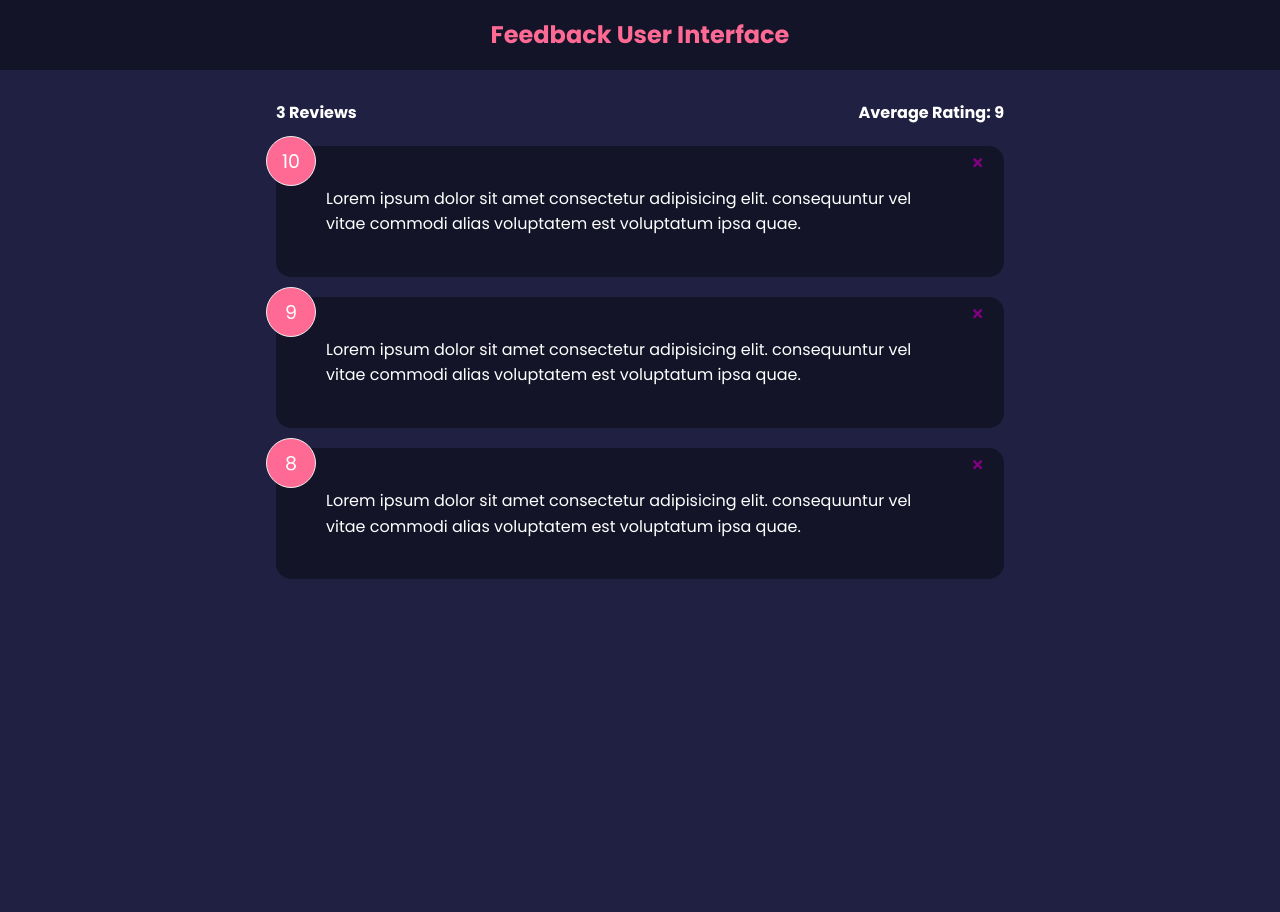
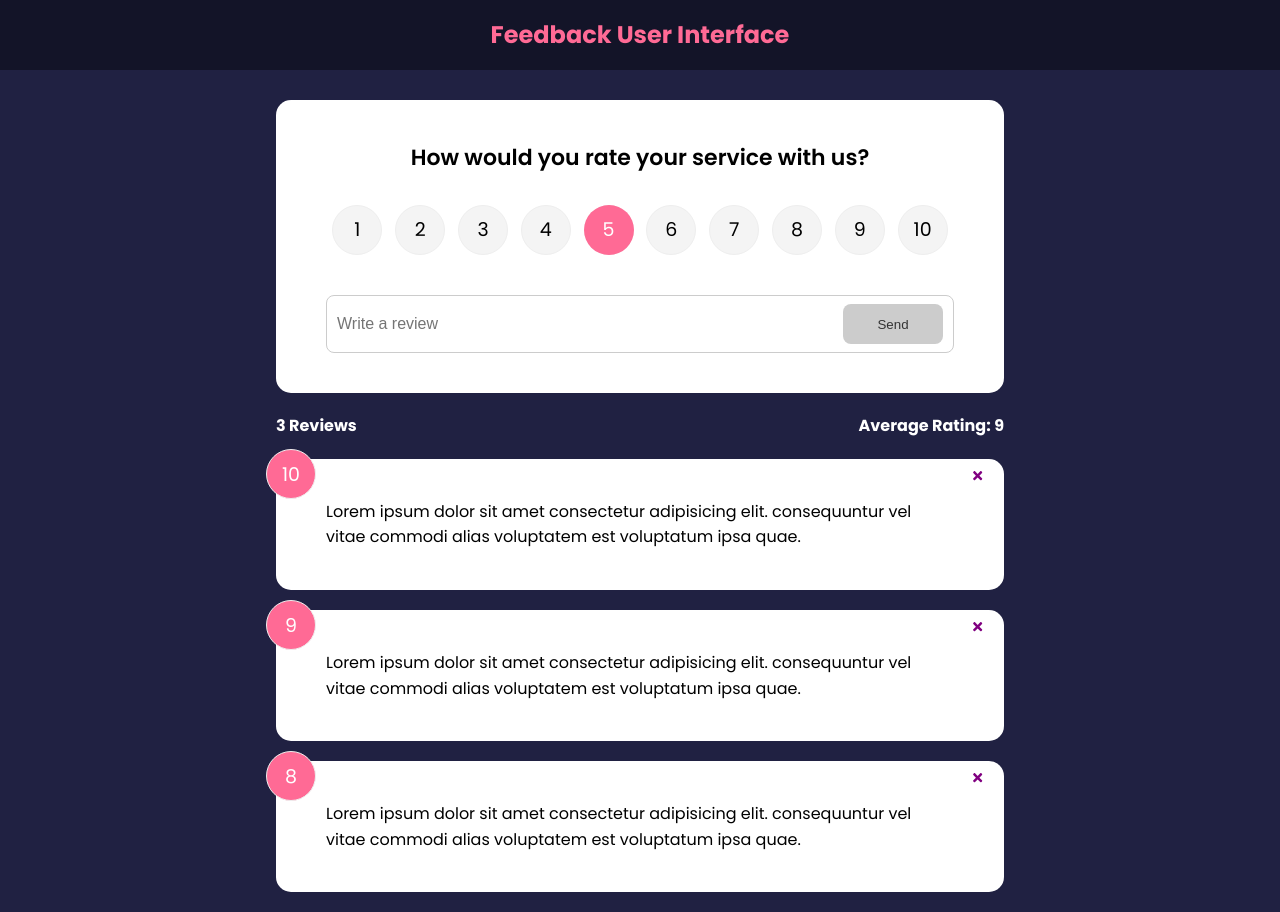
Before and after one commit to Mackowi/feedback-app, a React (Create React App) app: page / in a window 1280 px wide. Before the commit the page ends 800 px from the top, so only its background shows below. Built offline with nearby package versions, Linux system fonts and the light colour scheme.

Commit message:
added form, rating, animation

```diff
--- a/package.json
+++ b/package.json
@@ -6,10 +6,12 @@
     "@testing-library/jest-dom": "^5.16.5",
     "@testing-library/react": "^13.4.0",
     "@testing-library/user-event": "^13.5.0",
+    "framer-motion": "^4.1.17",
     "react": "^18.2.0",
     "react-dom": "^18.2.0",
     "react-icons": "^4.9.0",
     "react-scripts": "5.0.1",
+    "uuid": "^9.0.0",
     "web-vitals": "^2.1.4"
   },
   "scripts": {
--- a/src/App.js
+++ b/src/App.js
@@ -1,8 +1,10 @@
+import { v4 as uuidv4 } from 'uuid'
 import { useState } from 'react'
 import Header from './components/Header'
 import FeedbackList from './components/FeedbackList'
 import FeedbackData from './data/FeedbackData'
 import FeedbackStats from './components/FeedbackStats'
+import FeedbackForm from './components/FeedbackForm'
 
 function App() {
   const [feedback, setFeedback] = useState(FeedbackData)
@@ -13,10 +15,16 @@ function App() {
     }
   }
 
+  const addFeedback = (newFeedback) => {
+    newFeedback.id = uuidv4()
+    setFeedback([newFeedback, ...feedback])
+  }
+
   return (
     <>
       <Header />
       <div className='container'>
+        <FeedbackForm handleAdd={addFeedback} />
         <FeedbackStats feedback={feedback} />
         <FeedbackList feedback={feedback} handleDelete={deleteFeedback} />
       </div>
--- /dev/null
+++ b/src/components/FeedbackForm.jsx
@@ -0,0 +1,64 @@
+import { useState } from 'react'
+import Card from './shared/Card'
+import Button from './shared/Button'
+import RatingSelect from './RatingSelect'
+
+function FeedbackForm({ handleAdd }) {
+  const [text, setText] = useState('')
+  const [rating, setRating] = useState(10)
+  const [btnDisabled, setBtnDisabled] = useState(true)
+  const [message, setMessage] = useState('')
+
+  const handleTextChange = (e) => {
+    // empty message
+    if (text === '') {
+      setBtnDisabled(true)
+      setMessage(null)
+      // message too short (less than 10)
+    } else if (text !== '' && text.trim().length <= 10) {
+      setBtnDisabled(true)
+      setMessage('Text must be at least 10 characters')
+      // correct message
+    } else {
+      setBtnDisabled(false)
+      setMessage(null)
+    }
+    setText(e.target.value)
+  }
+
+  const handleSubmit = (e) => {
+    e.preventDefault()
+    if (text.trim().length > 10) {
+      const newFeedback = {
+        text,
+        rating,
+      }
+
+      handleAdd(newFeedback)
+      setText('')
+      setRating(10)
+    }
+  }
+
+  return (
+    <Card>
+      <form onSubmit={handleSubmit}>
+        <h2>How would you rate your service with us?</h2>
+        <RatingSelect select={(rating) => setRating(rating)} />
+        <div className='input-group'>
+          <input
+            onChange={handleTextChange}
+            type='text'
+            placeholder='Write a review'
+            value={text}
+          />
+          <Button type='submit' isDisabled={btnDisabled}>
+            Send
+          </Button>
+        </div>
+        {message && <div className='message'>{message}</div>}
+      </form>
+    </Card>
+  )
+}
+export default FeedbackForm
--- a/src/components/FeedbackItem.jsx
+++ b/src/components/FeedbackItem.jsx
@@ -4,7 +4,7 @@ import { FaTimes } from 'react-icons/fa'
 
 function FeedbackItem({ item, handleDelete }) {
   return (
-    <Card>
+    <Card reverse={false}>
       <div className='num-display'>{item.rating}</div>
       <button className='close' onClick={() => handleDelete(item.id)}>
         <FaTimes color='purple' />
--- a/src/components/FeedbackList.jsx
+++ b/src/components/FeedbackList.jsx
@@ -1,23 +1,46 @@
 import PropTypes from 'prop-types'
 import FeedbackItem from './FeedbackItem'
+import { motion, AnimatePresence } from 'framer-motion'
 
 function FeedbackList({ feedback, handleDelete }) {
   if (!feedback || feedback.length === 0) {
     return <p>No Feedback Yet</p>
   }
+
   return (
     <div className='feedback-list'>
-      {feedback.map((item) => (
-        <FeedbackItem key={item.id} item={item} handleDelete={handleDelete} />
-      ))}
+      <AnimatePresence>
+        {feedback.map((item) => (
+          <motion.div
+            key={item.id}
+            initial={{ opacity: 0 }}
+            animate={{ opacity: 1 }}
+            exit={{ opacity: 0 }}
+          >
+            <FeedbackItem
+              key={item.id}
+              item={item}
+              handleDelete={handleDelete}
+            />
+          </motion.div>
+        ))}
+      </AnimatePresence>
     </div>
   )
+  // without animation
+  // return (
+  //   <div className='feedback-list'>
+  //     {feedback.map((item) => (
+  //       <FeedbackItem key={item.id} item={item} handleDelete={handleDelete} />
+  //     ))}
+  //   </div>
+  // )
 }
 
 FeedbackList.propTypes = {
   feedback: PropTypes.arrayOf(
     PropTypes.shape({
-      id: PropTypes.number.isRequired,
+      id: PropTypes.oneOfType([PropTypes.string, PropTypes.number]).isRequired,
       text: PropTypes.string.isRequired,
       rating: PropTypes.number.isRequired,
     })
--- /dev/null
+++ b/src/components/RatingSelect.jsx
@@ -0,0 +1,127 @@
+import { useState } from 'react'
+
+function RatingSelect({ select }) {
+  const [selected, setSelected] = useState(5)
+
+  const handleChange = (e) => {
+    // + changes the string to number
+    setSelected(+e.currentTarget.value)
+    select(+e.currentTarget.value)
+  }
+
+  return (
+    <ul className='rating'>
+      <li>
+        <input
+          type='radio'
+          id='num1'
+          name='rating'
+          value='1'
+          onChange={handleChange}
+          checked={selected === 1}
+        />
+        <label htmlFor='num1'>1</label>
+      </li>
+      <li>
+        <input
+          type='radio'
+          id='num2'
+          name='rating'
+          value='2'
+          onChange={handleChange}
+          checked={selected === 2}
+        />
+        <label htmlFor='num2'>2</label>
+      </li>
+      <li>
+        <input
+          type='radio'
+          id='num3'
+          name='rating'
+          value='3'
+          onChange={handleChange}
+          checked={selected === 3}
+        />
+        <label htmlFor='num3'>3</label>
+      </li>
+      <li>
+        <input
+          type='radio'
+          id='num4'
+          name='rating'
+          value='4'
+          onChange={handleChange}
+          checked={selected === 4}
+        />
+        <label htmlFor='num4'>4</label>
+      </li>
+      <li>
+        <input
+          type='radio'
+          id='num5'
+          name='rating'
+          value='5'
+          onChange={handleChange}
+          checked={selected === 5}
+        />
+        <label htmlFor='num5'>5</label>
+      </li>
+      <li>
+        <input
+          type='radio'
+          id='num6'
+          name='rating'
+          value='6'
+          onChange={handleChange}
+          checked={selected === 6}
+        />
+        <label htmlFor='num6'>6</label>
+      </li>
+      <li>
+        <input
+          type='radio'
+          id='num7'
+          name='rating'
+          value='7'
+          onChange={handleChange}
+          checked={selected === 7}
+        />
+        <label htmlFor='num7'>7</label>
+      </li>
+      <li>
+        <input
+          type='radio'
+          id='num8'
+          name='rating'
+          value='8'
+          onChange={handleChange}
+          checked={selected === 8}
+        />
+        <label htmlFor='num8'>8</label>
+      </li>
+      <li>
+        <input
+          type='radio'
+          id='num9'
+          name='rating'
+          value='9'
+          onChange={handleChange}
+          checked={selected === 9}
+        />
+        <label htmlFor='num9'>9</label>
+      </li>
+      <li>
+        <input
+          type='radio'
+          id='num10'
+          name='rating'
+          value='10'
+          onChange={handleChange}
+          checked={selected === 10}
+        />
+        <label htmlFor='num10'>10</label>
+      </li>
+    </ul>
+  )
+}
+export default RatingSelect
--- /dev/null
+++ b/src/components/shared/Button.jsx
@@ -0,0 +1,24 @@
+import PropTypes from 'prop-types'
+
+function Button({ children, version, type, isDisabled }) {
+  return (
+    <button type={type} disabled={isDisabled} className={`btn btn-${version}`}>
+      {children}
+    </button>
+  )
+}
+
+Button.defaultProps = {
+  version: 'primary',
+  type: 'button',
+  isDisabled: false,
+}
+
+Button.propTypes = {
+  children: PropTypes.node.isRequired,
+  version: PropTypes.string,
+  type: PropTypes.string,
+  isDisabled: PropTypes.bool,
+}
+
+export default Button
--- a/src/components/shared/Card.jsx
+++ b/src/components/shared/Card.jsx
@@ -2,24 +2,24 @@ import PropTypes from 'prop-types'
 
 function Card({ children, reverse }) {
   // conditional class
-  return <div className={`card ${reverse && 'reverse'}`}>{children}</div>
+  // return <div className={`card ${reverse && 'reverse'}`}>{children}</div>
 
   // conditional style
-  // return (
-  //   <div
-  //     className='card'
-  //     style={{
-  //       backgroundColor: reverse ? 'rgba(0,0,0,0.4)' : '#fff',
-  //       color: reverse ? '#fff' : '#000',
-  //     }}
-  //   >
-  //     {children}
-  //   </div>
-  // )
+  return (
+    <div
+      className='card'
+      style={{
+        backgroundColor: reverse ? 'rgba(0,0,0,0.4)' : '#fff',
+        color: reverse ? '#fff' : '#000',
+      }}
+    >
+      {children}
+    </div>
+  )
 }
 
 Card.defaultProps = {
-  reverse: true,
+  reverse: false,
 }
 
 Card.propTypes = {
```
Also changed, not shown: 1 other file (tests, documents, lock files or other folders).
